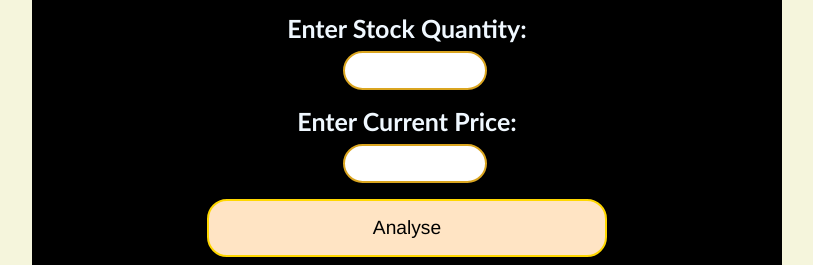
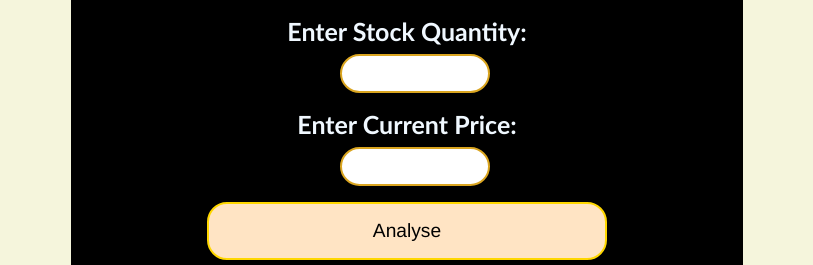
Before and after one commit to anshu1016/Stock-Market-Analysis-, a plain HTML site: page index.html in a window 1280 px wide. Shown: the part 166-431 px from the top of the page, without its empty margins (233-1046 px from the left). Drawn offline with Linux system fonts and the light colour scheme.

```diff
--- a/stock.css
+++ b/stock.css
@@ -1,15 +1,11 @@
-*{
-    margin: 0;
-    padding: 0;
-    box-sizing: border-box;
-}body{
+body{
     background-color: beige;
     scrollbar-color: black;
     scroll-behavior: none;
 }
 .container{
-    padding: 1rem;
-    max-width: 750px;
+    padding: 0.7rem;
+    max-width: 650px;
     text-align: center;
     background-color: black;
     color: aliceblue;
```
